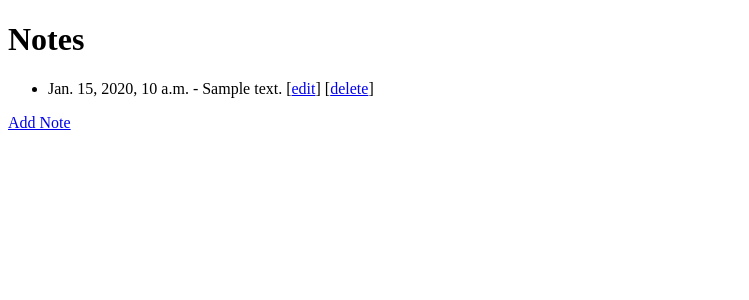
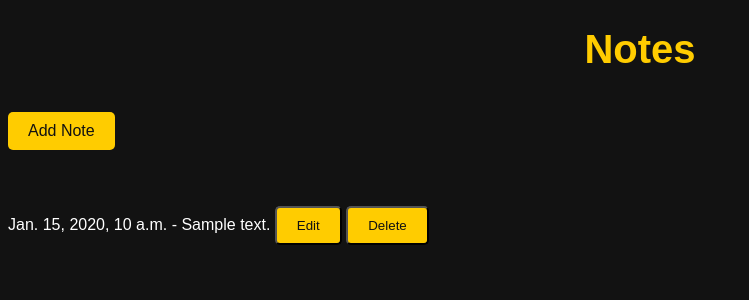
Before and after one commit to RaulC-Pirvan/Python-Final-Project, a Django app: template notes_project/notes/templates/notes/note_list.html in a window 1280 px wide. Shown: the top 300 px of the page, without its empty margins (0-749 px from the left). Run offline with Django 3.2, Linux system fonts and the light colour scheme; the template is opened without the code that fills it: most values are stand-ins (such as "Sample title", 1, 10 or a date in 2020).

Commit message:
[29012024-1806] Added CSS

```diff
--- a/notes_project/notes/forms.py
+++ b/notes_project/notes/forms.py
@@ -12,3 +12,7 @@ class NoteForm(forms.ModelForm):
 
         # Specifying the fields from the model to be included in the form
         fields = ["text"]
+
+        widgets = {
+            "text": forms.Textarea(attrs={"class": "custom-textarea"}),
+        }
--- /dev/null
+++ b/notes_project/notes/static/css/dark_theme.css
@@ -0,0 +1,53 @@
+/* styles.css */
+body {
+    background-color: #121212;
+    color: #ffffff;
+    font-family: "Poppins", sans-serif;
+}
+
+h1 {
+    color: #ffcc00;
+    font-size: 2.5em;
+    text-align: center;
+    margin-bottom: 20px;
+}
+
+ul {
+    list-style-type: none;
+    padding: 0;
+}
+
+li {
+    margin-bottom: 10px;
+}
+
+a {
+    color: #ffcc00;
+    text-decoration: none;
+}
+
+.button {
+    display: inline-block;
+    margin: 20px auto;
+    padding: 10px 20px;
+    background-color: #ffcc00;
+    color: #121212;
+    text-decoration: none;
+    border-radius: 5px;
+    transition: background-color 0.3s;
+}
+
+.button:hover {
+    background-color: #e5a800;
+}
+
+.custom-textarea {
+    background-color: #414141; /* Light grey background color */
+    color: #ffffff; /* Dark text color */
+    border: none; /* Border color */
+    padding: 8px; /* Padding around the text box */
+    width: 100%; /* Full width */
+    box-sizing: border-box; /* Include padding and border in the box's total width and height */
+    resize: vertical; /* Allow vertical resizing */
+    min-height: 100px; /* Set a minimum height */
+}
--- a/notes_project/notes/templates/base_generic.html
+++ b/notes_project/notes/templates/base_generic.html
@@ -1,10 +1,12 @@
+{% load static %}
+
 <!DOCTYPE html>
 <html lang="en">
 <head>
     <meta charset="UTF-8">
     <meta name="viewport" content="width=device-width, initial-scale=1.0">
-    <title>{% block title %}My Django App{% endblock %}</title>
-    <!-- Add your CSS links, meta tags, or other head content here -->
+    <title>{% block title %}Notes App{% endblock %}</title>
+    <link rel="stylesheet" href="{% static 'css/dark_theme.css' %}">
 </head>
 <body>
 
--- a/notes_project/notes/templates/notes/add_note.html
+++ b/notes_project/notes/templates/notes/add_note.html
@@ -5,7 +5,7 @@
   <form method="post">
     {% csrf_token %}
     {{ form.as_p }}
-    <button type="submit">Save</button>
+    <button type="submit" class="button">Save</button>
+    <a href="{% url 'note_list' %}" class="button">Cancel</a>
   </form>
-  <a href="{% url 'note_list' %}">Cancel</a>
 {% endblock %}
--- a/notes_project/notes/templates/notes/edit_note.html
+++ b/notes_project/notes/templates/notes/edit_note.html
@@ -5,7 +5,7 @@
   <form method="post">
     {% csrf_token %}
     {{ form.as_p }}
-    <button type="submit">Save</button>
+    <button type="submit" class="button">Save</button>
+    <a href="{% url 'note_list' %}" class="button">Cancel</a>
   </form>
-  <a href="{% url 'note_list' %}">Cancel</a>
 {% endblock %}
--- a/notes_project/notes/templates/notes/note_list.html
+++ b/notes_project/notes/templates/notes/note_list.html
@@ -2,10 +2,20 @@
 
 {% block content %}
   <h1>Notes</h1>
+  <a href="{% url 'add_note' %}" class="button">Add Note</a>
   <ul>
     {% for note in notes %}
-      <li>{{ note.date_added }} - {{ note.text }} [<a href="{% url 'edit_note' pk=note.pk %}">edit</a>] [<a href="{% url 'delete_note' pk=note.pk %}">delete</a>]</li>
+      <li>
+        {{ note.date_added }} - {{ note.text }}
+        <form method="post" action="{% url 'edit_note' pk=note.pk %}" style="display: inline;">
+          {% csrf_token %}
+          <button type="submit" class="button button-edit">Edit</button>
+        </form>
+        <form method="post" action="{% url 'delete_note' pk=note.pk %}" style="display: inline;">
+          {% csrf_token %}
+          <button type="submit" class="button button-delete">Delete</button>
+        </form>
+      </li>
     {% endfor %}
   </ul>
-  <a href="{% url 'add_note' %}">Add Note</a>
 {% endblock %}
--- a/notes_project/notes_project/settings.py
+++ b/notes_project/notes_project/settings.py
@@ -119,7 +119,11 @@ USE_TZ = True
 # Static files (CSS, JavaScript, Images)
 # https://docs.djangoproject.com/en/5.0/howto/static-files/
 
-STATIC_URL = "static/"
+STATIC_URL = "/static/"
+STATICFILES_DIRS = [
+    os.path.join(BASE_DIR, "static"),
+]
+
 
 # Default primary key field type
 # https://docs.djangoproject.com/en/5.0/ref/settings/#default-auto-field
```
Also changed, not shown: notes_project/db.sqlite3.
